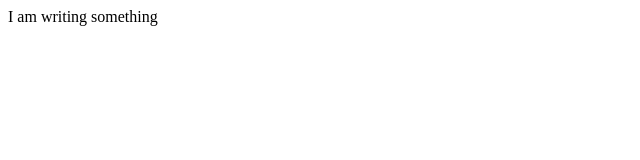
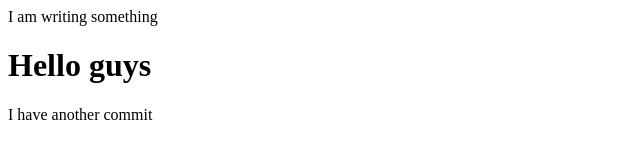
Before and after one commit to jjg-git/nb-expressjs-test, a website: page public/index.html in a window 1280 px wide. Shown: the whole page, without its empty margins (0-640 px from the left). Drawn offline with Linux system fonts and the light colour scheme.

Commit message:
Added some content

```diff
--- a/public/index.html
+++ b/public/index.html
@@ -11,5 +11,7 @@ Click nbfs://nbhost/SystemFileSystem/Templates/Other/html.html to edit this temp
     </head>
     <body>
         <div>I am writing something</div>
+        <h1>Hello guys</h1>
+        <p>I have another commit</p>
     </body>
 </html>
```
